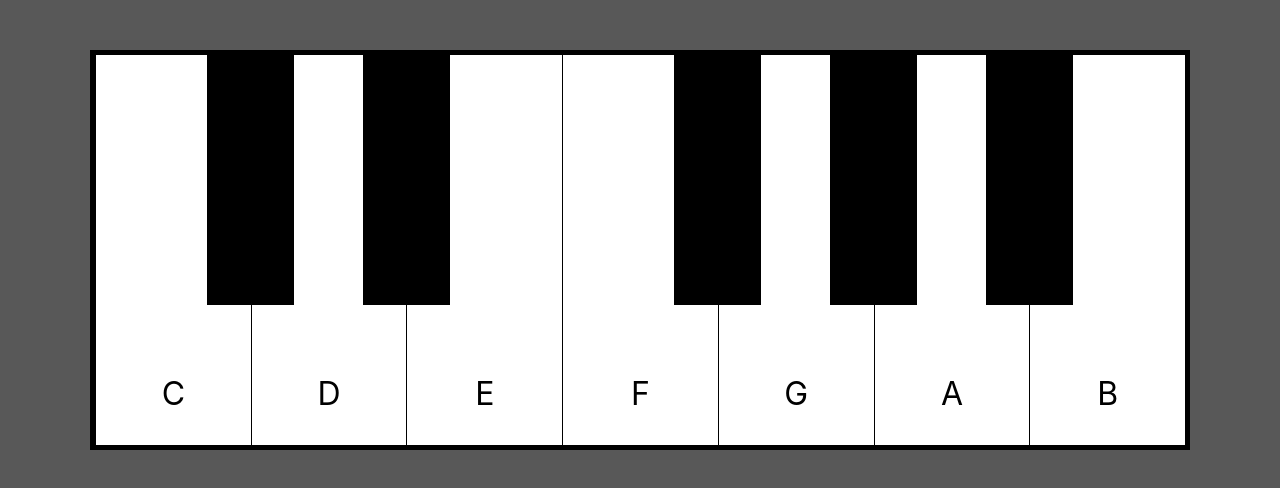
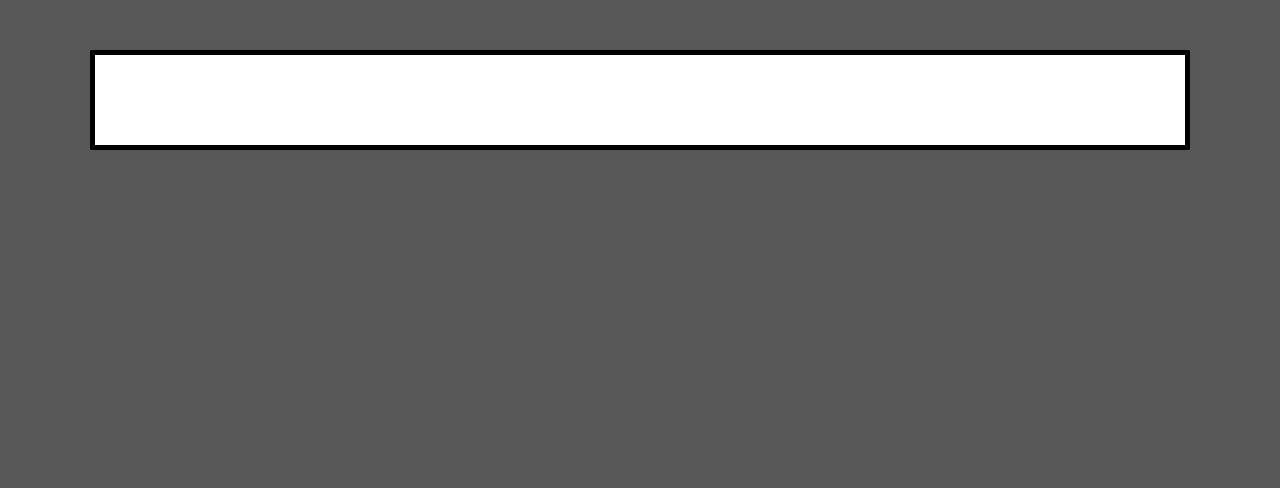
Before and after one commit to tlgreg86/react-piano, a React (Create React App) app: page / in a window 1280 px wide. Shown: the top 488 px of the page. Built offline with nearby package versions, Linux system fonts and the light colour scheme.

Commit message:
Create logger component w/ state and styles

```diff
--- a/src/App.js
+++ b/src/App.js
@@ -1,5 +1,6 @@
 import React, { Component } from 'react'
 import Piano from './components/Piano/Piano'
+import Logger from './components/Logger/Logger';
 
 class App extends Component {
 constructor(props) {
@@ -18,14 +19,15 @@ constructor(props) {
       { keyLabel: 'A', type: 'major', isActive: false },
       { keyLabel: 'a', type: 'minor', isActive: false },
       { keyLabel: 'B', type: 'major', isActive: false },
-    ]
+    ],
+    keysLogged: [],
   }
 }
 
   render() {
     return (
       <div>
-        <Piano keys={this.state.keys} />
+        <Logger keysLogged={this.state.keysLogged} />
       </div>
     )
   }
--- /dev/null
+++ b/src/components/Logger/Logger.js
@@ -0,0 +1,15 @@
+import React from 'react'
+
+const Logger = ({keysLogged}) => {
+  return (
+    <div className='logger'>
+      {
+        keysLogged.map((key, i) =>
+          <span key={`${key}-${i}`}>{key}</span>
+        )
+      }
+    </div>
+  )
+}
+
+export default Logger
--- /dev/null
+++ b/src/styles/components/logger.scss
@@ -0,0 +1,18 @@
+
+.logger {
+  background: white;
+  word-wrap: break-word;
+  max-width: 1100px;
+  min-width: 320px;
+  min-height: 100px;
+  height: auto;
+  margin: 50px auto;
+  border: 5px solid black;
+  padding: 10px 5px;
+
+  span {
+    padding: 10px;
+    height: auto;
+  }
+
+}
--- a/src/styles/index.scss
+++ b/src/styles/index.scss
@@ -1,3 +1,4 @@
 @import 'base/reset.scss';
 @import 'components/piano.scss';
 @import 'components/key.scss';
+@import 'components/logger.scss';
```
